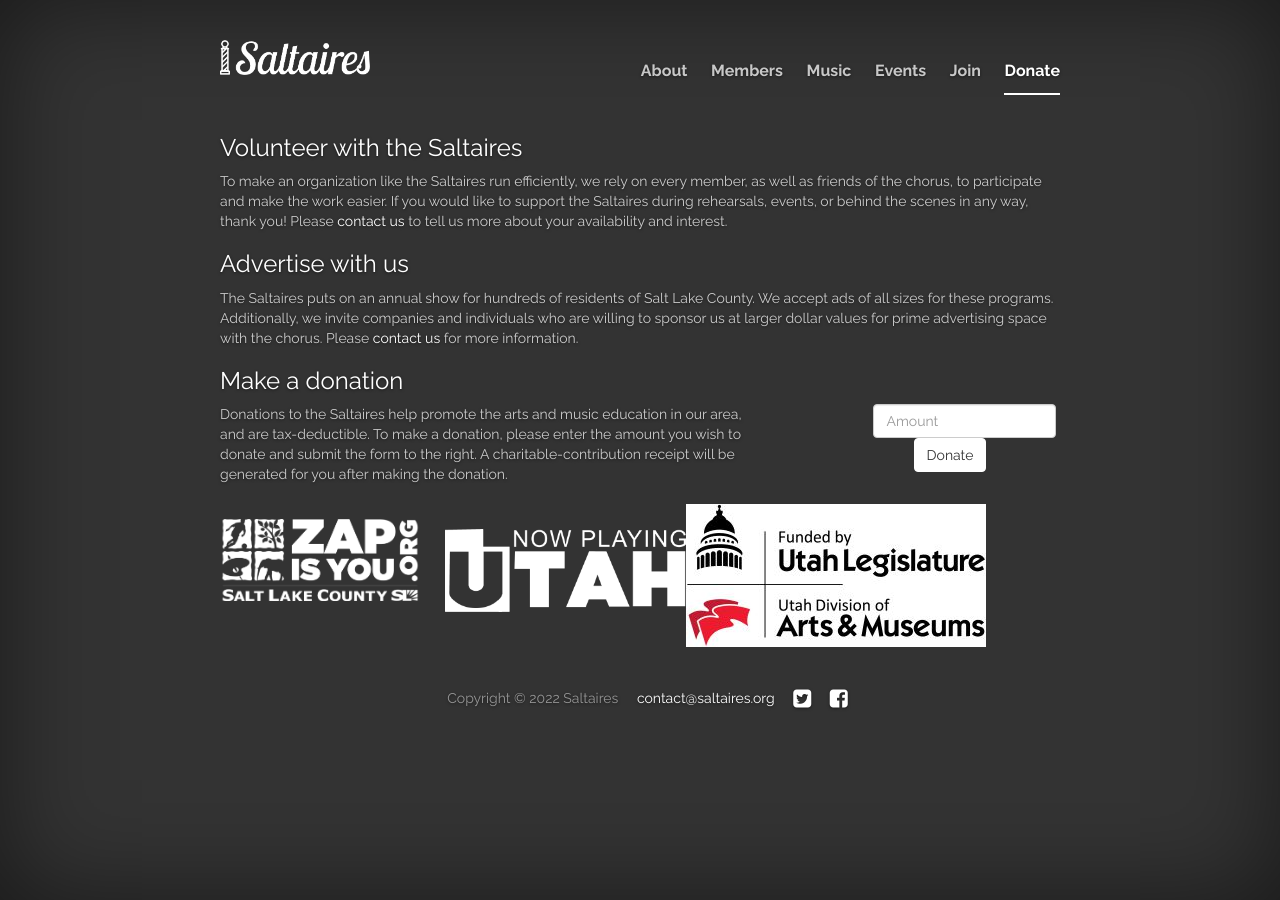
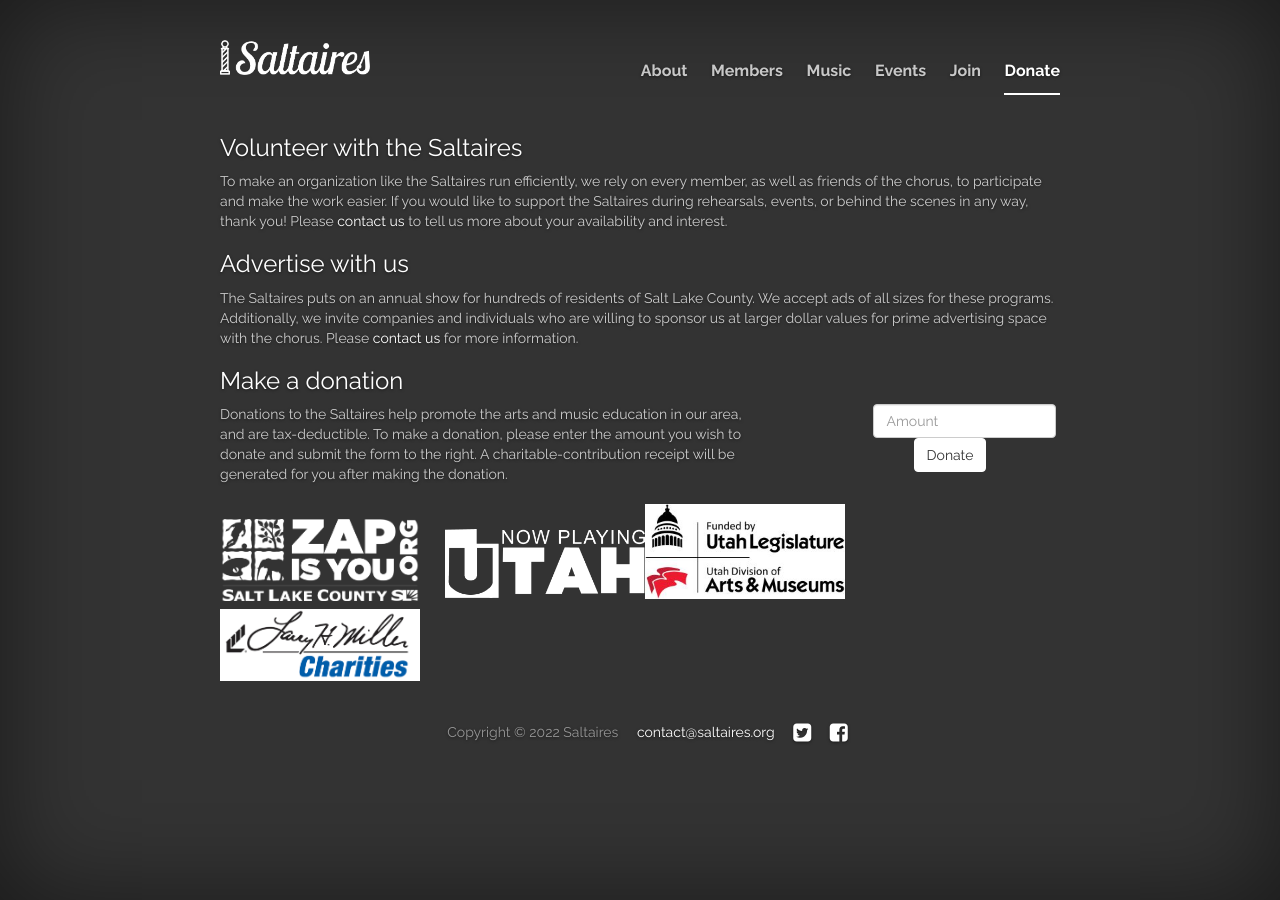
Before and after one commit to cayblood/saltaires, a Jekyll site: the page built from jekyll-site/support.md, in a window 1280 px wide. Built offline with Jekyll 4.4.1, drawn with Linux system fonts in a browser that asks for light colours; nearby versions of some CDN libraries; library files that are not in the unit come from our copies.

Commit message:
New YHD with LHM sponsor

```diff
--- a/jekyll-site/index.html
+++ b/jekyll-site/index.html
@@ -19,7 +19,7 @@
 
   <p class="lead">
   <a target="_blank" href="https://docs.google.com/forms/d/e/1FAIpQLSfAvvPwQYo-CtJpoy_gQtFB1y-XKEYlhXJgyCKjvbomgZOFmQ/viewform"/>
-    <img alt="New director" class="portrait" src="/images/YHD2023.jpg"/>
+    <img alt="New director" class="portrait" src="/images/YHD2023.png"/>
 	</>
 	<br>
 	<br>
--- a/jekyll-site/support.md
+++ b/jekyll-site/support.md
@@ -31,13 +31,13 @@
     </form>
   </div>
 </div>
-<a href="http://slco.org/zap/">![SLC Zoo, Arts & Parks program](/images/zap.png)</a>
+<a href="http://slco.org/zap/">![SLC Zoo, Arts & Parks program](/images/zap.png){: width="200" }</a>
 
+<a href="http://www.nowplayingutah.com/">![Now Playing Utah](/images/now-playing-utah.png){: width="200" }</a>
 
-<a href="http://www.nowplayingutah.com/">![Now Playing Utah](/images/now-playing-utah.png)</a>
+<a href="https://artsandmuseums.utah.gov/">![Utah Division of Arts and Museums](/images/Arts-and-Museums-logo.png){: width="200" }</a>
 
-
-<a href="https://artsandmuseums.utah.gov/">![Utah Division of Arts and Museums](/images/Arts-and-Museums-logo.png)</a>
+<a href="https://www.lhmauto.com/charities/index.htm/">![Larry H. Miller Charities](/images/LHMCharities.png){: width="200" }</a>
 
 <script src="https://checkout.stripe.com/checkout.js"></script>
 <script>
```
Also changed, not shown: jekyll-site/images/LHMCharities.png (added), jekyll-site/images/YHD2023.png (added).
